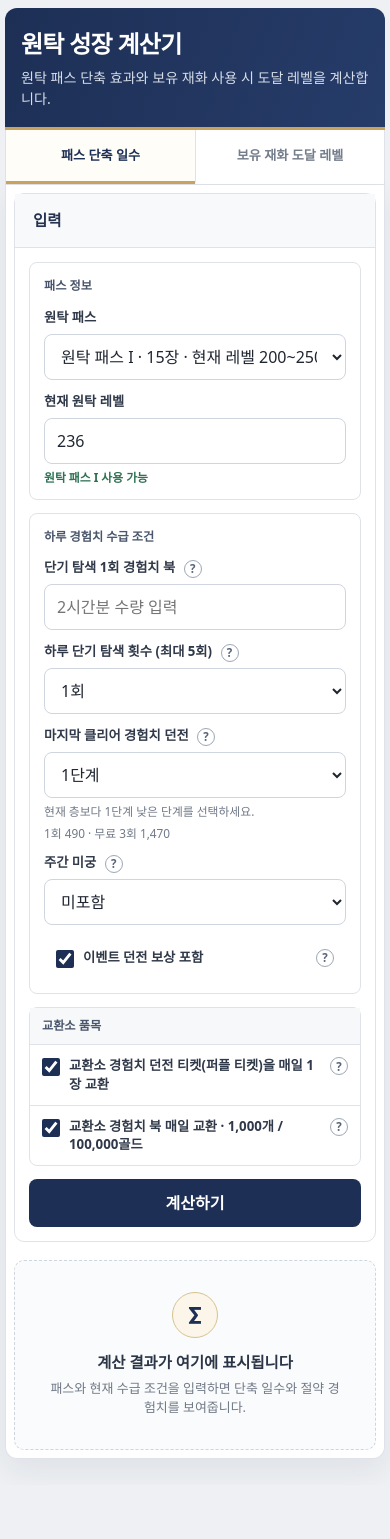
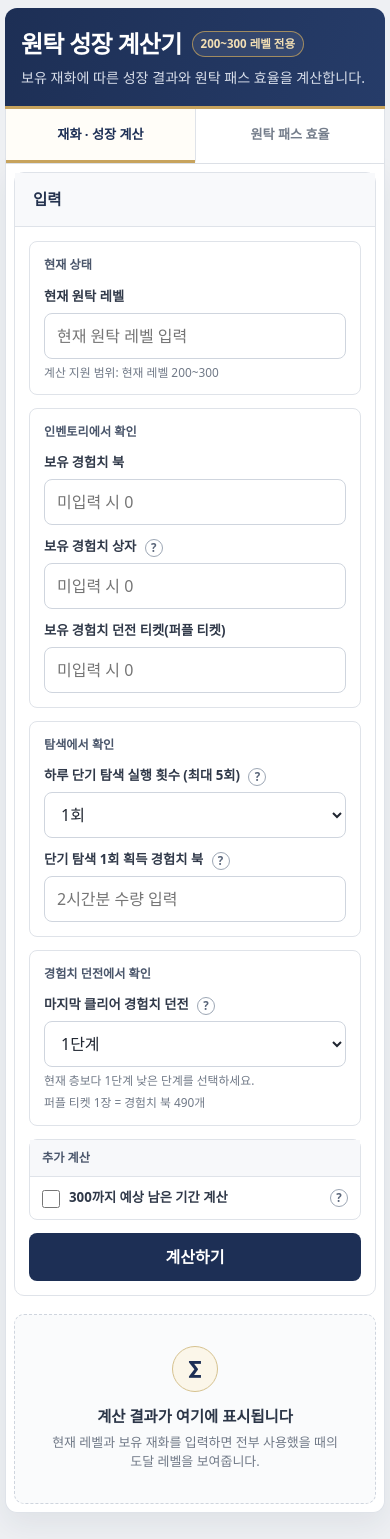
Before and after one commit to White-eye-bird/lost-sword-round-table-calculator, a plain HTML site: page index.html in a window 390 px wide. Before the commit the page ends 1485 px from the top, so only its background shows below. Drawn offline with Linux system fonts and the light colour scheme.

Commit message:
Refine calculator UI/UX

```diff
--- a/index.html
+++ b/index.html
@@ -39,7 +39,29 @@ button { touch-action:manipulation; }
   border-radius:12px 12px 0 0;
   border-bottom:3px solid var(--gold);
 }
-.hero h1 { margin:0 0 5px; font-size:clamp(1.5rem,4vw,1.95rem); letter-spacing:-.03em; }
+.hero h1 {
+  display:flex;
+  align-items:center;
+  flex-wrap:wrap;
+  gap:8px 10px;
+  margin:0 0 5px;
+  font-size:clamp(1.5rem,4vw,1.95rem);
+  letter-spacing:-.03em;
+}
+.level-range-badge {
+  display:inline-flex;
+  align-items:center;
+  min-height:25px;
+  padding:3px 8px;
+  border:1px solid rgba(199,163,93,.75);
+  border-radius:999px;
+  background:rgba(255,255,255,.08);
+  color:#f3dfb4;
+  font-size:.72rem;
+  font-weight:800;
+  letter-spacing:0;
+  white-space:nowrap;
+}
 .hero p { margin:0; color:#d8deea; font-size:.88rem; }
 .tabs {
   display:grid;
@@ -77,6 +99,13 @@ button { touch-action:manipulation; }
   grid-template-columns:repeat(2,minmax(0,1fr));
   gap:18px;
   align-items:start;
+}
+/* PC에서는 결과 안내 영역이 입력 영역 높이만큼 이어지도록 합니다. */
+.workspace > section:last-child {
+  align-self:stretch;
+}
+.workspace > section:last-child > .placeholder {
+  height:100%;
 }
 .box {
   border:1px solid var(--line);
@@ -392,6 +421,8 @@ th:first-child,td:first-child { text-align:left; }
   .hero { padding:18px 16px; }
   .content { padding:8px; }
   .workspace { grid-template-columns:1fr; }
+  .workspace > section:last-child { align-self:auto; }
+  .workspace > section:last-child > .placeholder { height:auto; }
   .placeholder { min-height:190px; }
 }
 @media (max-width:520px) {
@@ -428,17 +459,17 @@ th:first-child,td:first-child { text-align:left; }
 <body>
 <div class="app">
   <header class="hero">
-    <h1>원탁 성장 계산기</h1>
-    <p>원탁 패스 단축 효과와 보유 재화 사용 시 도달 레벨을 계산합니다.</p>
+    <h1>원탁 성장 계산기 <span class="level-range-badge">200~300 레벨 전용</span></h1>
+    <p>보유 재화에 따른 성장 결과와 원탁 패스 효율을 계산합니다.</p>
   </header>
 
   <nav class="tabs" aria-label="계산기 선택">
-    <button class="tab" id="tabPass" type="button" aria-selected="true">패스 단축 일수</button>
-    <button class="tab" id="tabLevel" type="button" aria-selected="false">보유 재화 도달 레벨</button>
+    <button class="tab" id="tabLevel" type="button" aria-selected="true">재화 · 성장 계산</button>
+    <button class="tab" id="tabPass" type="button" aria-selected="false">원탁 패스 효율</button>
   </nav>
 
   <main class="content">
-    <section class="calc-panel" id="passPanel">
+    <section class="calc-panel" id="passPanel" hidden>
       <div class="workspace">
         <section class="box">
           <h2 class="box-title">입력</h2>
@@ -455,7 +486,7 @@ th:first-child,td:first-child { text-align:left; }
                 </div>
                 <div>
                   <label for="level">현재 원탁 레벨</label>
-                  <input id="level" inputmode="numeric" min="200" max="300" type="number" value="236">
+                  <input id="level" inputmode="numeric" min="200" max="300" type="number" placeholder="현재 원탁 레벨 입력">
                   <span class="hint" id="passAvailability"></span>
                 </div>
               </div>
@@ -464,11 +495,7 @@ th:first-child,td:first-child { text-align:left; }
             <div class="group">
               <div class="group-title">하루 경험치 수급 조건</div>
               <div>
-                <label for="explore">단기 탐색 1회 경험치 북 <span class="help-tip" tabindex="0" data-help="단기 탐색 1회(2시간)로 획득하는 경험치 북 수량입니다. 방치 24시간과 합산하여 일일 수급량을 계산합니다.">?</span></label>
-                <input id="explore" inputmode="numeric" min="0" step="1" type="number" placeholder="2시간분 수량 입력">
-              </div>
-              <div>
-                <label for="passShortExploreCount">하루 단기 탐색 횟수 (최대 5회) <span class="help-tip" tabindex="0" data-help="무료 탐색과 유료 탐색을 합친 하루 총 단기 탐색 횟수입니다.">?</span></label>
+                <label for="passShortExploreCount">하루 단기 탐색 실행 횟수 (최대 5회) <span class="help-tip" tabindex="0" data-help="무료 탐색과 유료 탐색을 합쳐 하루에 실제로 실행하는 단기 탐색 횟수입니다.">?</span></label>
                 <select id="passShortExploreCount">
                   <option value="1" selected>1회</option>
                   <option value="2">2회</option>
@@ -476,6 +503,10 @@ th:first-child,td:first-child { text-align:left; }
                   <option value="4">4회</option>
                   <option value="5">5회</option>
                 </select>
+              </div>
+              <div>
+                <label for="explore">단기 탐색 1회 획득 경험치 북 <span class="help-tip" tabindex="0" data-help="단기 탐색 1회(2시간)로 획득하는 경험치 북 수량입니다. 방치 24시간과 합산하여 일일 수급량을 계산합니다.">?</span></label>
+                <input id="explore" inputmode="numeric" min="0" step="1" type="number" placeholder="2시간분 수량 입력">
               </div>
               <div>
                 <label for="passDungeonStage">마지막 클리어 경험치 던전 <span class="help-tip" tabindex="0" data-help="현재 도달한 층이 아니라 바로 이전 단계를 선택합니다. 예: 현재 76층이면 75단계를 선택합니다.">?</span></label>
@@ -569,44 +600,40 @@ th:first-child,td:first-child { text-align:left; }
       </div>
     </section>
 
-    <section class="calc-panel" id="levelPanel" hidden>
+    <section class="calc-panel" id="levelPanel">
       <div class="workspace">
         <section class="box">
           <h2 class="box-title">입력</h2>
           <div class="box-body">
             <div class="group">
               <div class="group-title">현재 상태</div>
-              <div class="pair">
-                <div>
-                  <label for="currentLevel">현재 원탁 레벨</label>
-                  <input id="currentLevel" inputmode="numeric" min="200" max="300" type="number" value="250">
-                  <span class="hint" id="levelRangeNotice">계산 지원 범위: 현재 레벨 200~300</span>
-                </div>
-                <div>
-                  <label for="ownedBooks">보유 경험치 북</label>
-                  <input id="ownedBooks" inputmode="numeric" min="0" step="1" type="number" placeholder="현재 보유 수량">
-                </div>
+              <div>
+                <label for="currentLevel">현재 원탁 레벨</label>
+                <input id="currentLevel" inputmode="numeric" min="200" max="300" type="number" placeholder="현재 원탁 레벨 입력">
+                <span class="hint" id="levelRangeNotice">계산 지원 범위: 현재 레벨 200~300</span>
               </div>
             </div>
 
             <div class="group">
-              <div class="group-title">보유 재화</div>
+              <div class="group-title">인벤토리에서 확인</div>
+              <div>
+                <label for="ownedBooks">보유 경험치 북</label>
+                <input id="ownedBooks" inputmode="numeric" min="0" step="1" type="number" placeholder="미입력 시 0">
+              </div>
+              <div>
+                <label for="ownedBoxes">보유 경험치 상자 <span class="help-tip" tabindex="0" data-help="상자 1개는 단기 탐색 1시간분으로 계산합니다.">?</span></label>
+                <input id="ownedBoxes" inputmode="numeric" min="0" step="1" type="number" placeholder="미입력 시 0">
+              </div>
               <div>
                 <label for="ownedTickets">보유 경험치 던전 티켓(퍼플 티켓)</label>
-                <input id="ownedTickets" inputmode="numeric" min="0" step="1" type="number" value="0">
+                <input id="ownedTickets" inputmode="numeric" min="0" step="1" type="number" placeholder="미입력 시 0">
               </div>
+            </div>
+
+            <div class="group">
+              <div class="group-title">탐색에서 확인</div>
               <div>
-                <label for="levelDungeonStage">마지막 클리어 경험치 던전 <span class="help-tip" tabindex="0" data-help="현재 도달한 층이 아니라 바로 이전 단계를 선택합니다. 예: 현재 76층이면 75단계를 선택합니다.">?</span></label>
-                <select id="levelDungeonStage"></select>
-                <span class="hint">현재 층보다 1단계 낮은 단계를 선택하세요.</span>
-                <span class="hint" id="ticketValueHint"></span>
-              </div>
-              <div>
-                <label for="exploreReward">단기 탐색 1회 경험치 북 <span class="help-tip" tabindex="0" data-help="단기 탐색 1회(2시간)로 획득하는 경험치 북 수량입니다. 남은 기간 계산의 하루 수급량에도 사용합니다.">?</span></label>
-                <input id="exploreReward" inputmode="numeric" min="0" step="1" type="number" placeholder="2시간분 수량 입력">
-              </div>
-              <div>
-                <label for="levelShortExploreCount">하루 단기 탐색 횟수 (최대 5회) <span class="help-tip" tabindex="0" data-help="무료 탐색과 유료 탐색을 합친 하루 총 단기 탐색 횟수입니다.">?</span></label>
+                <label for="levelShortExploreCount">하루 단기 탐색 실행 횟수 (최대 5회) <span class="help-tip" tabindex="0" data-help="무료 탐색과 유료 탐색을 합쳐 하루에 실제로 실행하는 단기 탐색 횟수입니다.">?</span></label>
                 <select id="levelShortExploreCount">
                   <option value="1" selected>1회</option>
                   <option value="2">2회</option>
@@ -616,8 +643,18 @@ th:first-child,td:first-child { text-align:left; }
                 </select>
               </div>
               <div>
-                <label for="ownedBoxes">보유 경험치 상자 <span class="help-tip" tabindex="0" data-help="상자 1개는 단기 탐색 1시간분으로 계산합니다.">?</span></label>
-                <input id="ownedBoxes" inputmode="numeric" min="0" step="1" type="number" value="0">
+                <label for="exploreReward">단기 탐색 1회 획득 경험치 북 <span class="help-tip" tabindex="0" data-help="단기 탐색 1회(2시간)로 획득하는 경험치 북 수량입니다. 경험치 상자 환산과 남은 기간 계산의 하루 수급량에 사용합니다.">?</span></label>
+                <input id="exploreReward" inputmode="numeric" min="0" step="1" type="number" placeholder="2시간분 수량 입력">
+              </div>
+            </div>
+
+            <div class="group">
+              <div class="group-title">경험치 던전에서 확인</div>
+              <div>
+                <label for="levelDungeonStage">마지막 클리어 경험치 던전 <span class="help-tip" tabindex="0" data-help="현재 도달한 층이 아니라 바로 이전 단계를 선택합니다. 예: 현재 76층이면 75단계를 선택합니다.">?</span></label>
+                <select id="levelDungeonStage"></select>
+                <span class="hint">현재 층보다 1단계 낮은 단계를 선택하세요.</span>
+                <span class="hint" id="ticketValueHint"></span>
               </div>
             </div>
 
@@ -659,7 +696,7 @@ th:first-child,td:first-child { text-align:left; }
               </div>
             </div>
 
-            <button class="action" id="calculateLevel" type="button">전부 사용했을 때 계산</button>
+            <button class="action" id="calculateLevel" type="button">계산하기</button>
             <div class="error" id="levelError"></div>
           </div>
         </section>
@@ -810,6 +847,18 @@ function readNonNegativeInteger(id, label) {
   return value;
 }
 
+// 보유 수량 입력은 비워 두면 0으로 계산합니다.
+function readOptionalNonNegativeInteger(id, label) {
+  const raw = $(id).value.trim();
+  if (raw === "") return 0;
+
+  const value = Number(raw);
+  if (!Number.isInteger(value) || value < 0) {
+    throw new Error(`${label}을 0 이상의 정수로 입력해 주세요.`);
+  }
+  return value;
+}
+
 function validateSupportedLevel(level) {
   if (level < SUPPORTED_LEVEL_MIN || level > SUPPORTED_LEVEL_MAX) {
     throw new Error(`현재 원탁 레벨은 ${SUPPORTED_LEVEL_MIN}~${SUPPORTED_LEVEL_MAX}만 사용할 수 있습니다.`);
@@ -835,8 +884,15 @@ function getDungeonReward(stage) {
 
 function checkPassAvailability(showAlert=false) {
   const pass = PASS_CONFIG[$("passType").value];
-  const level = Number($("level").value);
+  const raw = $("level").value.trim();
+  const level = Number(raw);
   const notice = $("passAvailability");
+
+  if (raw === "") {
+    notice.textContent = `${pass.name} 사용 범위: 현재 레벨 ${pass.min}~${pass.max}`;
+    notice.className = "hint";
+    return false;
+  }
 
   if (!Number.isInteger(level)) {
     notice.textContent = "현재 원탁 레벨을 정수로 입력해 주세요.";
@@ -867,8 +923,15 @@ function checkPassAvailability(showAlert=false) {
 }
 
 function checkLevelRange(showAlert=false) {
-  const level = Number($("currentLevel").value);
+  const raw = $("currentLevel").value.trim();
+  const level = Number(raw);
   const notice = $("levelRangeNotice");
+
+  if (raw === "") {
+    notice.textContent = `계산 지원 범위: 현재 레벨 ${SUPPORTED_LEVEL_MIN}~${SUPPORTED_LEVEL_MAX}`;
+    notice.className = "hint";
+    return false;
+  }
 
   if (!Number.isInteger(level)) {
     notice.textContent = "현재 원탁 레벨을 정수로 입력해 주세요.";
@@ -898,6 +961,10 @@ function updatePassDungeonHint() {
 
 function readPassInput() {
   const pass = PASS_CONFIG[$("passType").value];
+  const levelRaw = $("level").value.trim();
+  if (levelRaw === "") {
+    throw new Error("현재 원탁 레벨을 입력해 주세요.");
+  }
   const level = readInteger("level", "현재 원탁 레벨");
   validateSupportedLevel(level);
 
@@ -908,7 +975,7 @@ function readPassInput() {
   const exploreRaw = $("explore").value.trim();
   const explore = Number(exploreRaw);
   if (exploreRaw === "" || !Number.isFinite(explore) || explore < 0) {
-    throw new Error("단기 탐색 1회 경험치 북 수량을 입력해 주세요.");
+    throw new Error("단기 탐색 1회 획득 경험치 북 수량을 입력해 주세요.");
   }
 
   return {
@@ -933,7 +1000,7 @@ function sumRequiredExp(fromLevel, toLevelExclusive) {
 }
 
 // 방치 24시간은 단기 탐색 12회분으로 환산하고,
-// 사용자가 선택한 하루 단기 탐색 횟수(1~5회)를 더합니다.
+// 사용자가 선택한 하루 단기 탐색 실행 횟수(1~5회)를 더합니다.
 function calculateDailyExp(input) {
   const dungeonOne = getDungeonReward(input.stage);
   const shortExploreCount = Math.min(5, Math.max(1, Number(input.shortExploreCount) || 1));
@@ -1008,15 +1075,18 @@ function updateTicketHint() {
 }
 
 function readLevelInput() {
+  if ($("currentLevel").value.trim() === "") {
+    throw new Error("현재 원탁 레벨을 입력해 주세요.");
+  }
   const level = readInteger("currentLevel", "현재 원탁 레벨");
   validateSupportedLevel(level);
   return {
     level,
-    ownedBooks:readNonNegativeInteger("ownedBooks", "보유 경험치 북"),
-    ownedTickets:readNonNegativeInteger("ownedTickets", "보유 경험치 던전 티켓(퍼플 티켓)"),
-    exploreReward:readNonNegativeInteger("exploreReward", "단기 탐색 1회 경험치 북"),
+    ownedBooks:readOptionalNonNegativeInteger("ownedBooks", "보유 경험치 북"),
+    ownedTickets:readOptionalNonNegativeInteger("ownedTickets", "보유 경험치 던전 티켓(퍼플 티켓)"),
+    exploreReward:readNonNegativeInteger("exploreReward", "단기 탐색 1회 획득 경험치 북"),
     shortExploreCount:Number($("levelShortExploreCount").value),
-    ownedBoxes:readNonNegativeInteger("ownedBoxes", "보유 경험치 상자"),
+    ownedBoxes:readOptionalNonNegativeInteger("ownedBoxes", "보유 경험치 상자"),
     stage:Number($("levelDungeonStage").value),
     calculateRemainingPeriod:$("enableRemainingPeriod").checked,
     maze:$("levelMaze").value,
```
